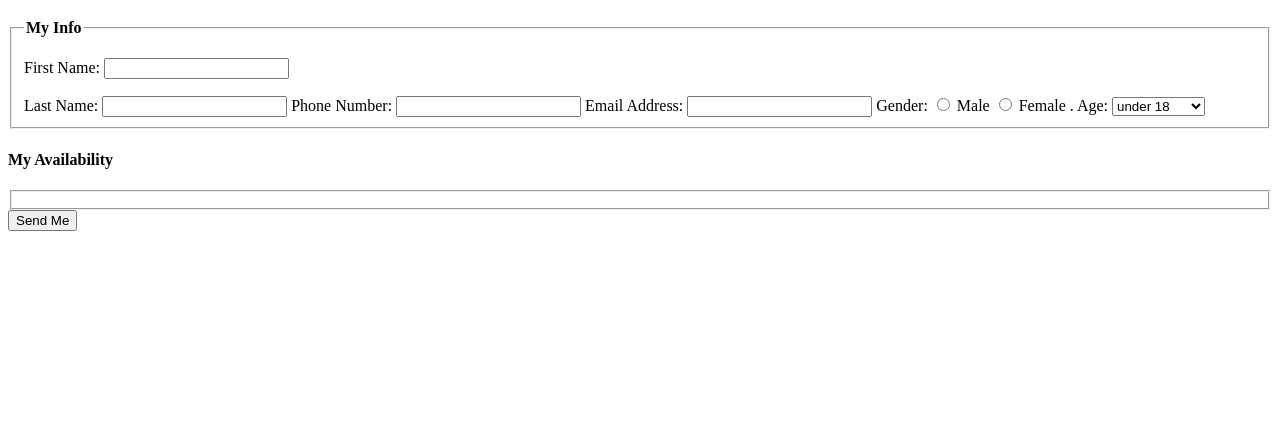
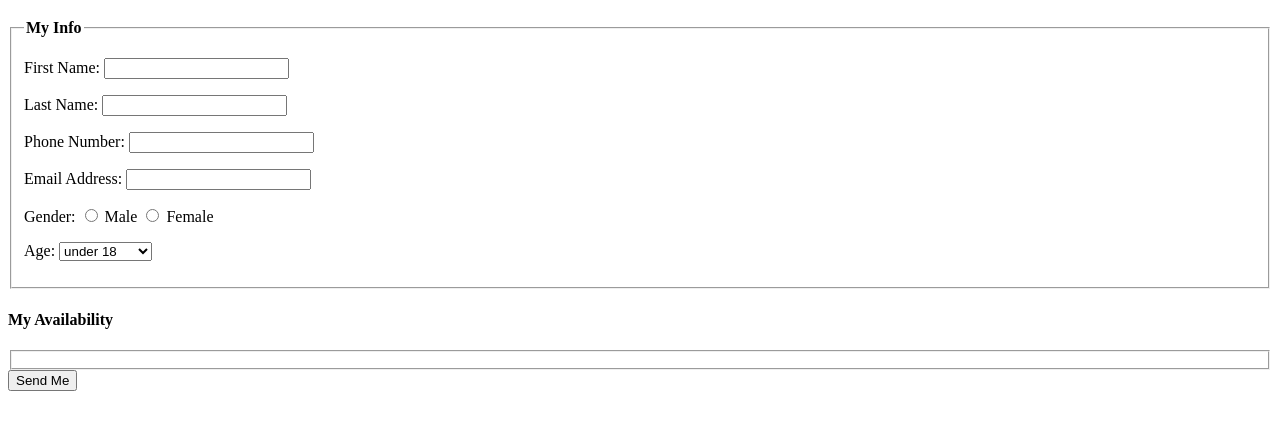
Before and after one commit to wgaylord/itmd-361-spring2020-Lab4, a plain HTML site: page index.html in a window 1280 px wide. Shown: the part 61-490 px from the top of the page. Drawn offline with Linux system fonts and the light colour scheme.

Commit message:
Update formatting to match pdf.

```diff
--- a/index.html
+++ b/index.html
@@ -14,21 +14,30 @@
             <input type="text" name="first_name_field">
           </label>
         </p>
+        <p>
           <label>Last Name:
             <input type="text" name="last_name_field">
           </label>
+        </p>
+        <p>
           <label>Phone Number:
             <input type="tel" name="phone_field">
           </label>
+        </p>
+        <p>
           <label>Email Address:
             <input type="email" name="email_field">
           </label>
+        </p>
+        <p>
           <label>Gender:
             <input type="radio" name="gender_field" value="male",id="gender_male">
             <label for="gender_male">Male</label>
             <input type="radio" name="gender_field" value="female",id="gender_female">
             <label for="gender_female">Female</label>
-        </label>.
+          </label>
+        </p>
+        <p>
           <label>Age:
             <select name="age_field">
               <option>under 18</option>
@@ -40,9 +49,11 @@
               <option>65 and over</option>
             </select>
           </label>
+        </p>
       </fieldset>
       <h4>My Availability</h4>
       <fieldset>
+
       </fieldset>
       <input type="submit" value="Send Me">
     </form>
```
Lines whose indentation alone changed are shown as unchanged.
